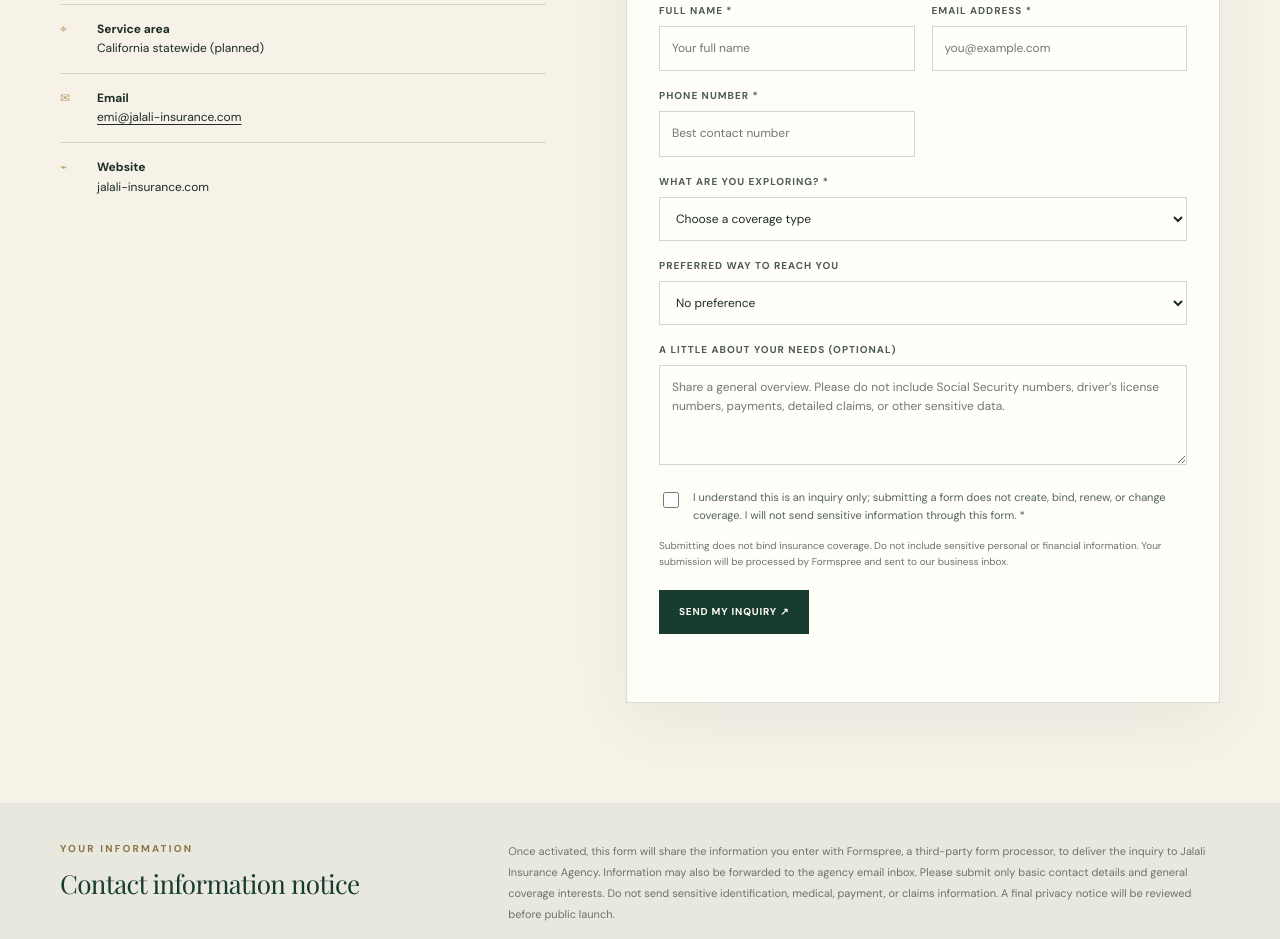
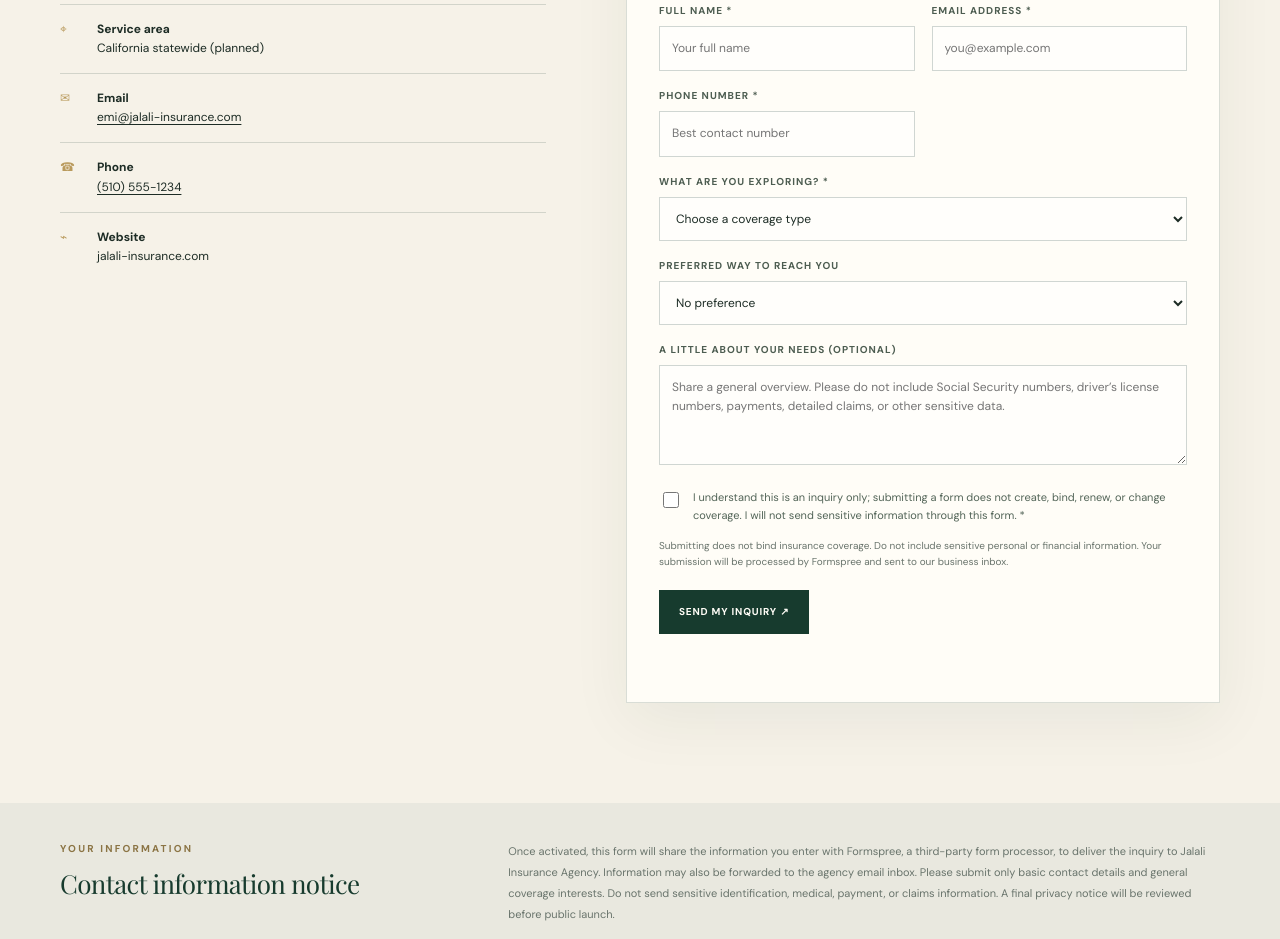
Before and after one commit to emilianojalali/Jalali-Insurance-finally, a plain HTML site: page jalali-agency-clean-logo/index.html in a window 1280 px wide. Shown: the part 6227-7166 px from the top of the page. Drawn offline with nearby package versions, Linux system fonts and the light colour scheme.

Commit message:
Update index.html

```diff
--- a/jalali-agency-clean-logo/index.html
+++ b/jalali-agency-clean-logo/index.html
@@ -616,6 +616,15 @@
           <div class="contact-detail"><span aria-hidden="true">✳</span><div><strong>Personal service</strong><br>Thoughtful guidance, one conversation at a time.</div></div>
           <div class="contact-detail"><span aria-hidden="true">⌖</span><div><strong>Service area</strong><br>California statewide (planned)</div></div>
           <div class="contact-detail"><span aria-hidden="true">✉</span><div><strong>Email</strong><br><a href="mailto:emi@jalali-insurance.com">emi@jalali-insurance.com</a></div></div>
+
+<div class="contact-detail">
+  <span aria-hidden="true">☎</span>
+  <div>
+    <strong>Phone</strong><br>
+    <a href="tel:+15105551234">(510) 555-1234</a>
+  </div>
+</div>
+
           <div class="contact-detail"><span aria-hidden="true">⌁</span><div><strong>Website</strong><br>jalali-insurance.com</div></div>
           <p class="prelaunch-note"><strong>Agency launch in preparation.</strong> Entity licensing, carrier access, and intake are being finalized. The form is currently in demo mode and will not send your information.</p>
         </div>
```
